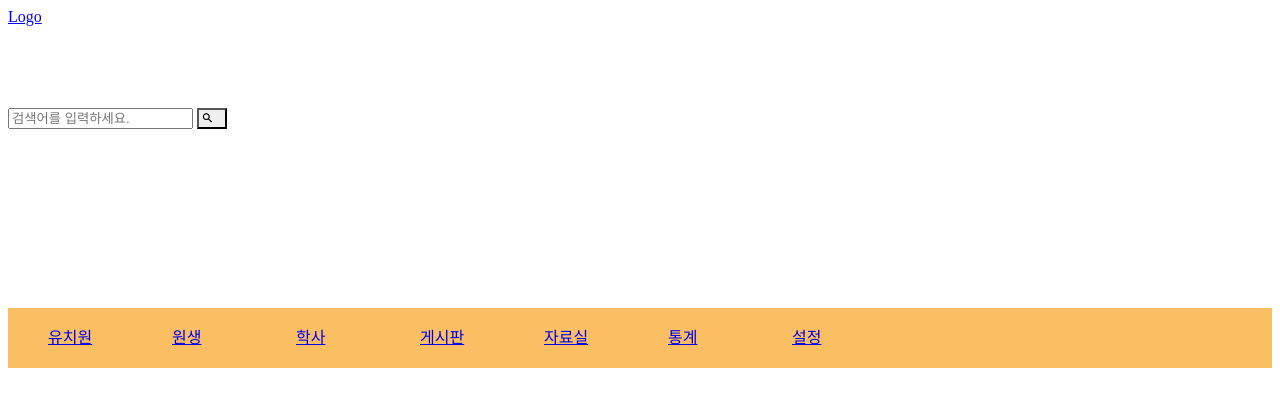
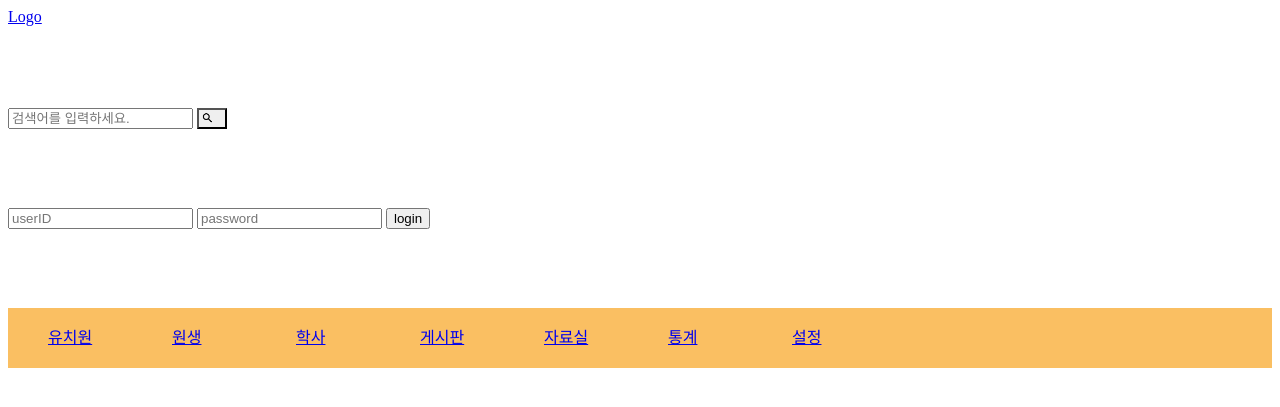
Before and after one commit to YooHyeokJae/KMS, a Java web app: template src/main/webapp/WEB-INF/views/tiles/header.jsp in a window 1280 px wide. Shown: the top 407 px of the page. Run offline with Spring Boot 4, a stand-in JSP engine, Linux system fonts and the light colour scheme; the template is opened without the code that fills it, so the values that code supplies are empty; the project's own start-up code is not run, and a stand-in starts its controllers and pages.

Commit message:
헤더영역에도 로그인/로그아웃 추가

```diff
--- a/src/main/webapp/WEB-INF/views/tiles/header.jsp
+++ b/src/main/webapp/WEB-INF/views/tiles/header.jsp
@@ -38,13 +38,25 @@
     <div class="col-2" style="height: 100px">
       <a href="${pageContext.request.contextPath}/" class="test_text">Logo</a>
     </div>
-    <div class="col-8" style="height: 100px">
+    <div class="col-6" style="height: 100px">
       <label for="totalSearch"><input type="text" id="totalSearch" placeholder="검색어를 입력하세요."/></label>
       <input type="button" class="search_icon" style="width: 30px;" />
     </div>
-    <div class="col-2" style="height: 100px">
+    <div class="col-4" style="height: 100px">
       <c:if test="${sessionScope.loginUser ne null}">
         <p>${sessionScope.loginUser.name}님 환영합니다.</p>
+        <input type="button" class="btn btn-primary" id="logout" value="logout" />
+      </c:if>
+      <c:if test="${sessionScope.loginUser eq null}">
+        <form action="<c:url value="/sign/login"/>" method="post">
+          <div class="mb-3 d-flex align-items-center">
+            <label for="headerId" class="form-label me-2" ></label>
+            <input type="text" class="form-control" id="headerId" name="userId" placeholder="userID" />
+            <label for="headerPw" class="form-label me-2" ></label>
+            <input type="password" class="form-control" id="headerPw" name="userPw" placeholder="password" />
+            <input type="submit" class="btn btn-primary ms-2" value="login" />
+          </div>
+        </form>
       </c:if>
     </div>
   </div>
@@ -109,3 +121,18 @@
   </div>
   <div class="col-2"></div>
 </div>
+
+
+<script>
+  $(document).on('click', '#logout', function(){
+    $.ajax({
+      url: '/sign/logout',
+      type: 'post',
+      success: function(result){
+        if(result === 'logout'){
+          location.href = '/';
+        }
+      }
+    })
+  });
+</script>
```
Also changed, not shown: src/main/webapp/WEB-INF/views/index.jsp (+9 -15 lines).
